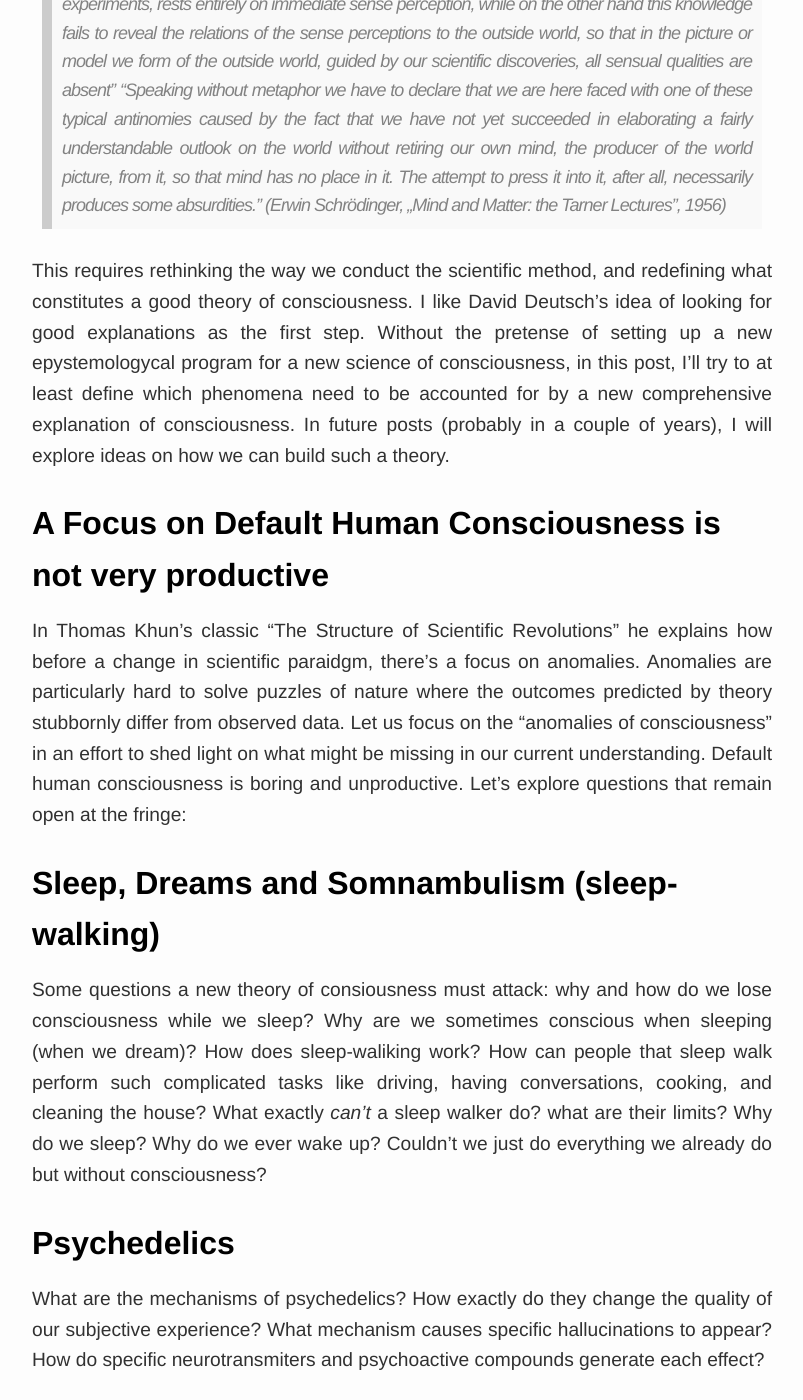
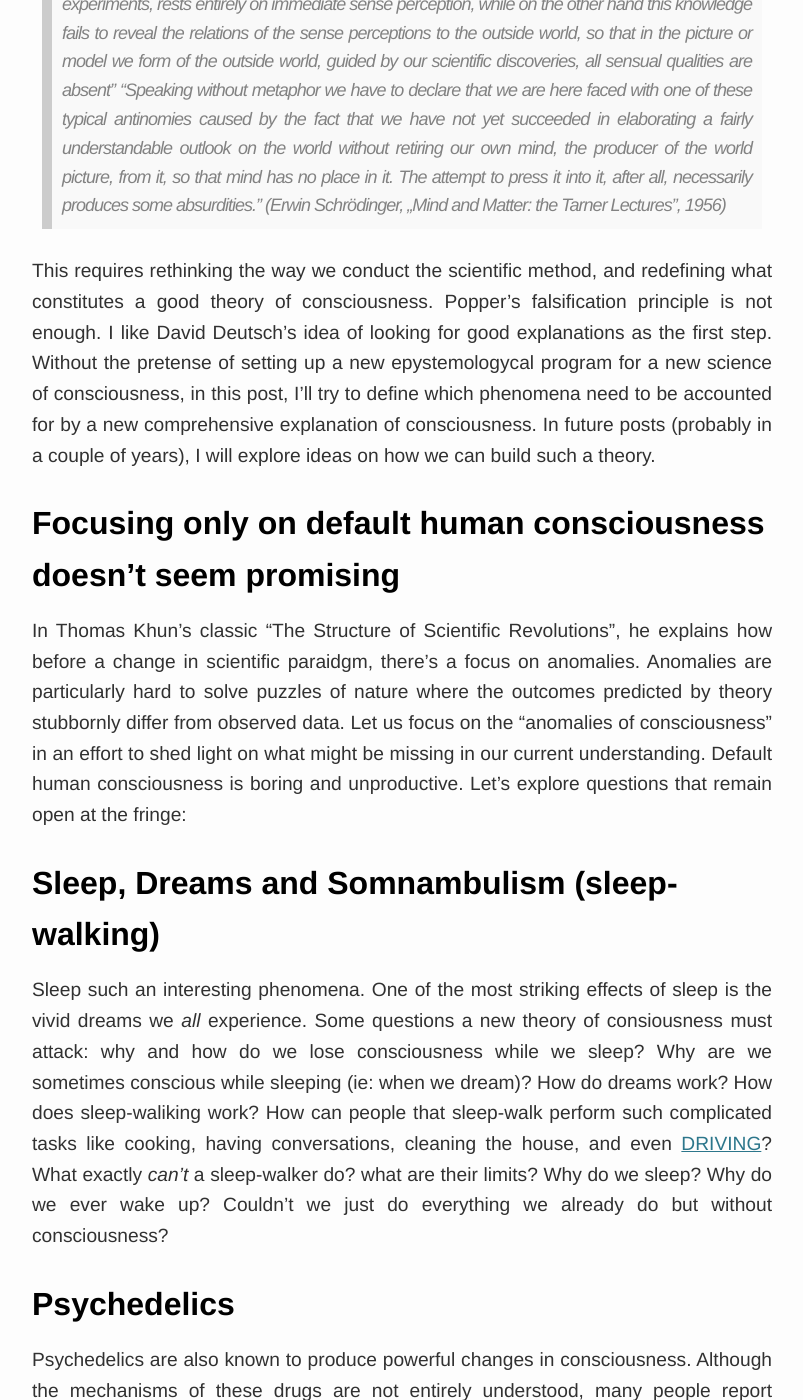
Before and after one commit to tobyornottobe/maraoz.github.io, a Jekyll site: the page built from _posts/2021-10-17-consciousness.md, in a window 1280 px wide and 1400 px high, scrolled down 1611 px. Shown: the whole window, without its empty margins (238-1041 px from the left). Built offline with Jekyll 4.4.1, drawn with Linux system fonts in a browser that asks for light colours; some of the changed text lies outside the part shown.

Commit message:
Update 2021-10-17-consciousness.md

```diff
--- a/_posts/2021-10-17-consciousness.md
+++ b/_posts/2021-10-17-consciousness.md
@@ -20,18 +20,19 @@
 that gained in everyday life and that revealed by the most carefully planned and painstaking laboratory experiments, rests entirely on immediate sense perception, while on the other hand this knowledge fails to reveal the relations of the sense perceptions to the outside world, so that in the picture or model we form of the outside world, guided by our scientific discoveries, all sensual qualities are absent”
 > "Speaking without metaphor we have to declare that we are here faced with one of these typical antinomies caused by the fact that we have not yet succeeded in elaborating a fairly understandable outlook on the world without retiring our own mind, the producer of the world picture, from it, so that mind has no place in it. The attempt to press it into it, after all, necessarily produces some absurdities." (Erwin Schrödinger, „Mind and Matter: the Tarner Lectures", 1956)
 
-This requires rethinking the way we conduct the scientific method, and redefining what constitutes a good theory of consciousness. I like David Deutsch's idea of looking for good explanations as the first step. Without the pretense of setting up a new epystemologycal program for a new science of consciousness, in this post, I'll try to at least define which phenomena need to be accounted for by a new comprehensive explanation of consciousness. In future posts (probably in a couple of years), I will explore ideas on how we can build such a theory.
+This requires rethinking the way we conduct the scientific method, and redefining what constitutes a good theory of consciousness. Popper's falsification principle is not enough. I like David Deutsch's idea of looking for good explanations as the first step. Without the pretense of setting up a new epystemologycal program for a new science of consciousness, in this post, I'll try to define which phenomena need to be accounted for by a new comprehensive explanation of consciousness. In future posts (probably in a couple of years), I will explore ideas on how we can build such a theory.
 
-## A Focus on Default Human Consciousness is not very productive
-In Thomas Khun's classic "The Structure of Scientific Revolutions" he explains how before a change in scientific paraidgm, there's a focus on anomalies. Anomalies are particularly hard to solve puzzles of nature where the outcomes predicted by theory stubbornly differ from observed data. Let us focus on the "anomalies of consciousness" in an effort to shed light on what might be missing in our current understanding. Default human consciousness is boring and unproductive. Let's explore questions that remain open at the fringe:
+## Focusing only on default human consciousness doesn't seem promising
+In Thomas Khun's classic "The Structure of Scientific Revolutions", he explains how before a change in scientific paraidgm, there's a focus on anomalies. Anomalies are particularly hard to solve puzzles of nature where the outcomes predicted by theory stubbornly differ from observed data. Let us focus on the "anomalies of consciousness" in an effort to shed light on what might be missing in our current understanding. Default human consciousness is boring and unproductive. Let's explore questions that remain open at the fringe:
 
 ## Sleep, Dreams and Somnambulism (sleep-walking)
-Some questions a new theory of consiousness must attack: why and how do we lose consciousness while we sleep? Why are we sometimes conscious when sleeping (when we dream)? How does sleep-waliking work? How can people that sleep walk perform such complicated tasks like driving, having conversations, cooking, and cleaning the house? What exactly *can't* a sleep walker do? what are their limits? Why do we sleep? Why do we ever wake up? Couldn't we just do everything we already do but without consciousness?
+Sleep such an interesting phenomena. One of the most striking effects of sleep is the vivid dreams we *all* experience. Some questions a new theory of consiousness must attack: why and how do we lose consciousness while we sleep? Why are we sometimes conscious while sleeping (ie: when we dream)? How do dreams work? How does sleep-waliking work? How can people that sleep-walk perform such complicated tasks like cooking, having conversations, cleaning the house, and even [DRIVING](https://www.psychologytoday.com/us/blog/sleepless-in-america/200812/can-people-drive-while-asleep)? What exactly *can't* a sleep-walker do? what are their limits? Why do we sleep? Why do we ever wake up? Couldn't we just do everything we already do but without consciousness?
 
 ## Psychedelics
-What are the mechanisms of psychedelics? How exactly do they change the quality of our subjective experience? What mechanism causes specific hallucinations to appear? How do specific neurotransmiters and psychoactive compounds generate each effect?
+Psychedelics are also known to produce powerful changes in consciousness. Although the mechanisms of these drugs are not entirely understood, many people report profound spiritual experiences after using them. What are the mechanisms of psychedelics? How exactly do they change the quality of our subjective experience? What mechanism causes specific hallucinations to appear? How do specific neurotransmiters and psychoactive compounds generate each effect?  A complete theory of conciouness must explain how consciousness is affected by these drugs.
 
 ## Attention and Meditation
+Meditation is an interesting phenomena that has been practiced for several millenia by millions of people around the world. It's also interesting because it's an anomaly. The goal of meditation is to improve concentration and to achieve a higher level of consciousness. It's not clear though how this is achieved, but many people who practiice meditation regularly report that it increases their consciousness of emotion, feelings, and thoughts.
 
 > There is substantial evidence that we can only remember items from the sensory world that were attended (i.e., that were a focus of conscious awareness; Penfield, 1958). Although unattended items may be processed in some form to allow their characterization as uninteresting targets for attention, through what is known as pre-attentive processing (Neisser, 1967), such items do not reach the site of accessible memory. Only attended items can be recalled from memory. It therefore seems that consciousness may represent the gateway to memory. While not all items that reach consciousness may be remembered, it seems to be the case that all items that are remembered must have reached consciousness.
 Although consciousness is thus a sine qua non for laying down the memory for an item, it is nevertheless not required for the memory per se. Indeed, the very concept of memory implies a lack of consciousness, for the act of remembering corresponds precisely to bringing the item back into consciousness from its latent storage status outside of consciousness. This lack consciousness is evident for the vast range of items in long-term memory, such as the name of your first-grade teacher (which you may not have brought to consciousness for decades), but is also true for short-term iconic memory. We have all had the experience of being told a phone number, then doing competing activity during which we are not conscious of the number, then being able to recall the phone number by directing attention to the internal auditory “echo” of that number that is still available for a few minutes, though outside the immediate consciousness until it is accessed.
@@ -46,11 +47,11 @@
 ## Volition (free will) and the sense of self
 
 ## Learning
-> Any succession of events in which we take part with sensations, perceptions and possibly with actions gradually drops out of the domain of consciousness when the same string of events repeats itself in the same way very often. But it is immediately shot up into the conscious region, if at such a repetition either the occasion or the environmental conditions met with on its pursuit differ from what they were on all the previous incidences.
+> Any succession of events in which we take part with sensations, perceptions and possibly with actions gradually drops out of the domain of consciousness when the same string of events repeats itself in the same way very often.
 
 Schrödinger, "What is Life?"
 
-
+Of crucial importance, in my opinion, is the relation between learning and conscousness. How does learning work? Why does learning seem to entail a gradual change in consciousness from an awareness of low-level mechanics to the sense of flow and quasi-identification with the task encountered in mastery? What is the relation between consciousness and memory? What are the mechanisms of memory?
 
 
 
```
Also changed, not shown: other parts of _posts/2021-10-17-consciousness.md (+2 -2 lines).
